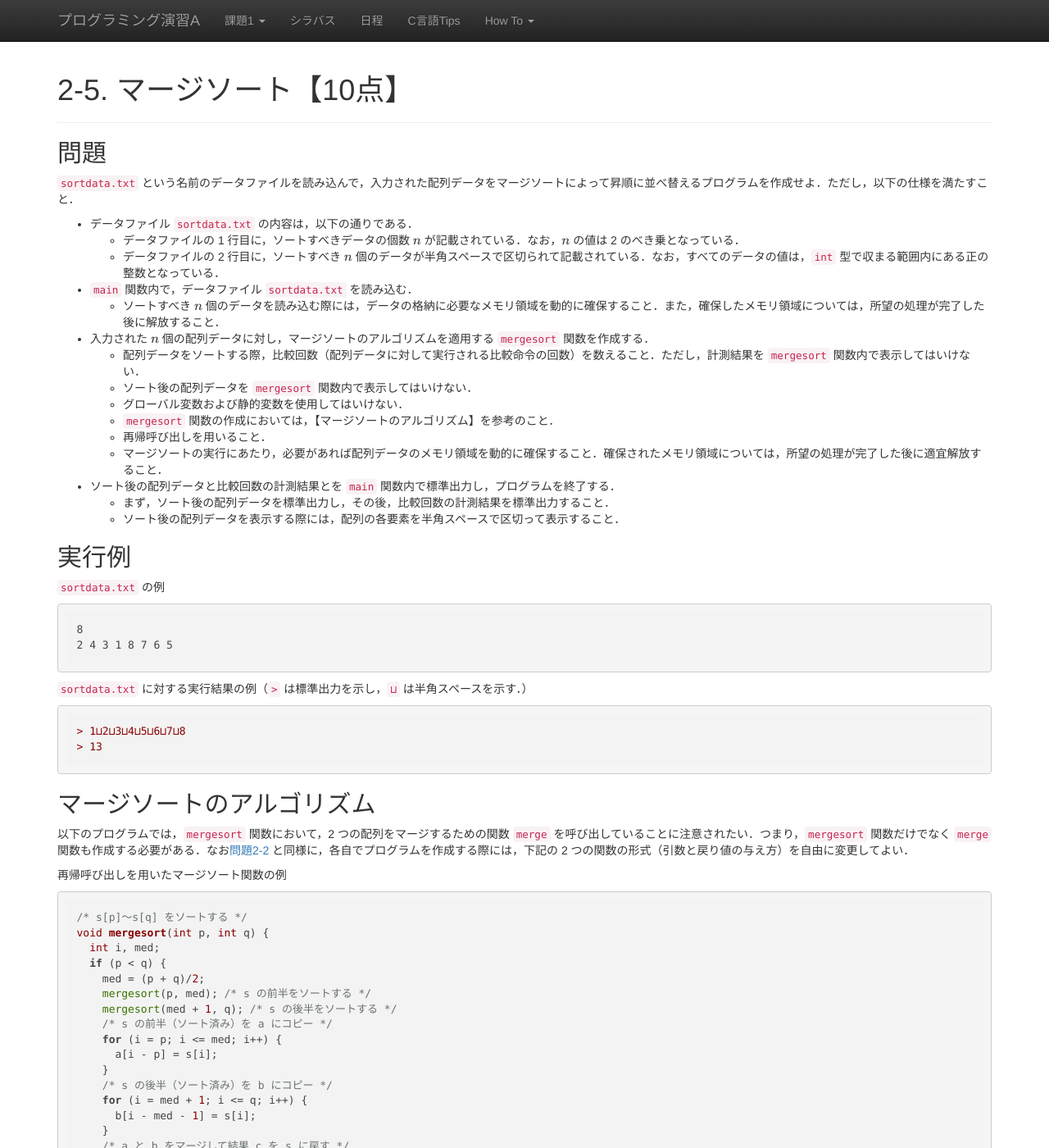
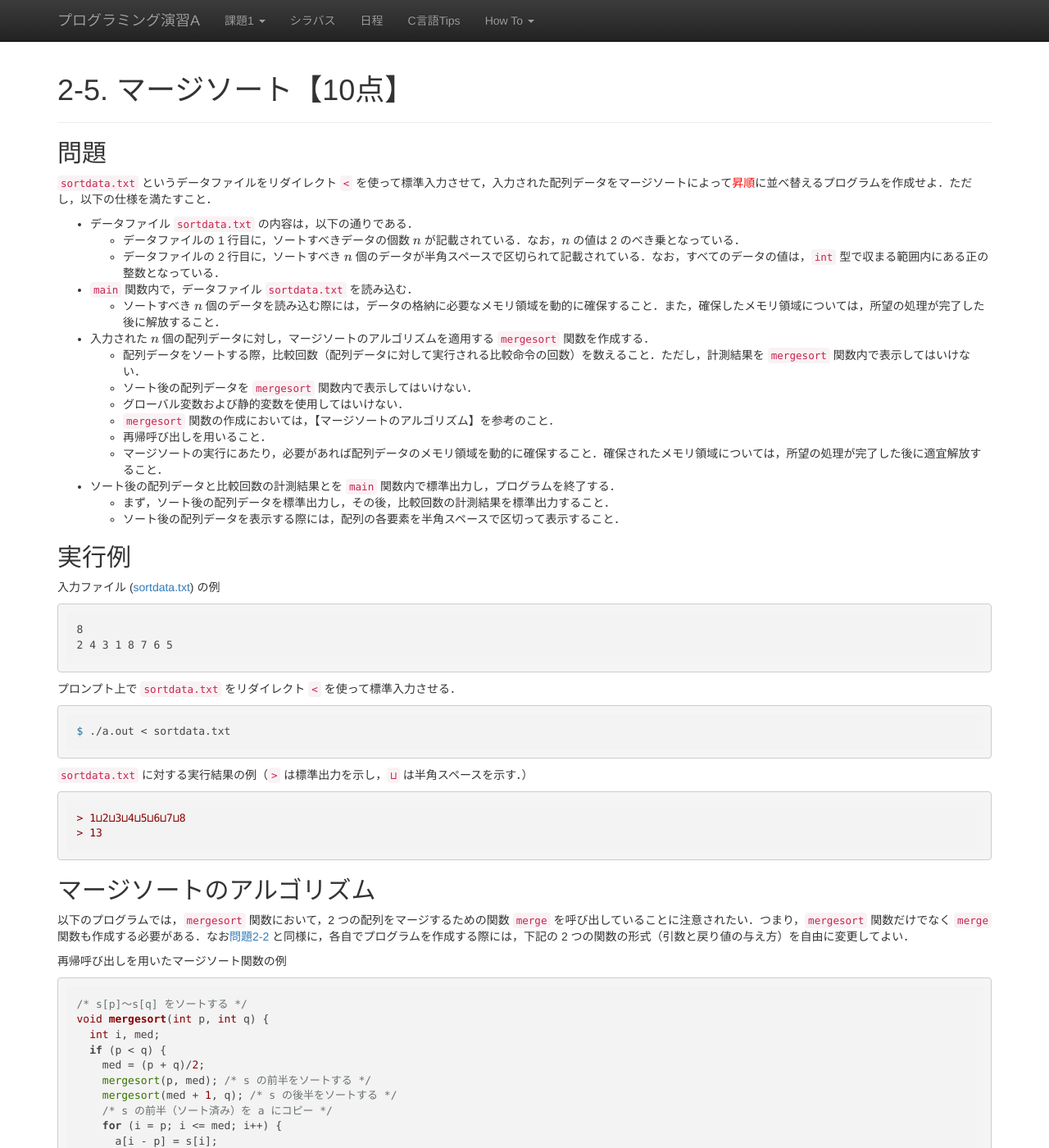
Before and after one commit to ecei-tohoku/ppa-public, a Jekyll site: the page built from kadai2/p25.md, in a window 1280 px wide and 1400 px high. Shown: the whole window at 82% size. Built offline with Jekyll 4.4.1, drawn with Linux system fonts in a browser that asks for light colours; nearby versions of some CDN libraries; formulas are drawn with MathJax 3.

Commit message:
Update p25.md

````diff
--- a/kadai2/p25.md
+++ b/kadai2/p25.md
@@ -4,7 +4,7 @@
 ---
 
 ## 問題
-`sortdata.txt` という名前のデータファイルを読み込んで，入力された配列データをマージソートによって昇順に並べ替えるプログラムを作成せよ．ただし，以下の仕様を満たすこと．
+`sortdata.txt` というデータファイルをリダイレクト `<` を使って標準入力させて，入力された配列データをマージソートによって<font color="red">昇順</font>に並べ替えるプログラムを作成せよ．ただし，以下の仕様を満たすこと．
 
 - データファイル `sortdata.txt` の内容は，以下の通りである．
   - データファイルの 1 行目に，ソートすべきデータの個数 $n$ が記載されている．なお，$n$ の値は 2 のべき乗となっている．
@@ -23,11 +23,17 @@
   - ソート後の配列データを表示する際には，配列の各要素を半角スペースで区切って表示すること．
 
 ## 実行例
-`sortdata.txt` の例
+入力ファイル ([sortdata.txt](./sortdata.txt)) の例
 
 ```
 8
 2 4 3 1 8 7 6 5
+```
+
+プロンプト上で `sortdata.txt` をリダイレクト `<` を使って標準入力させる．
+
+```
+$ ./a.out < sortdata.txt
 ```
 
 `sortdata.txt` に対する実行結果の例（`>` は標準出力を示し，`⊔` は半角スペースを示す．）
````
